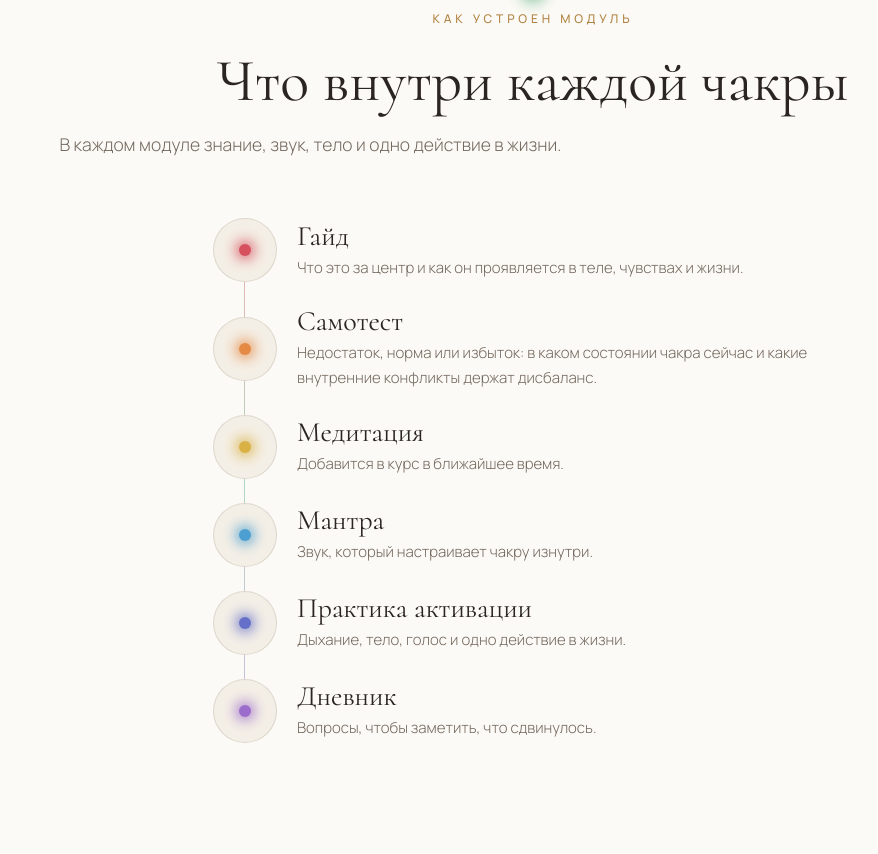
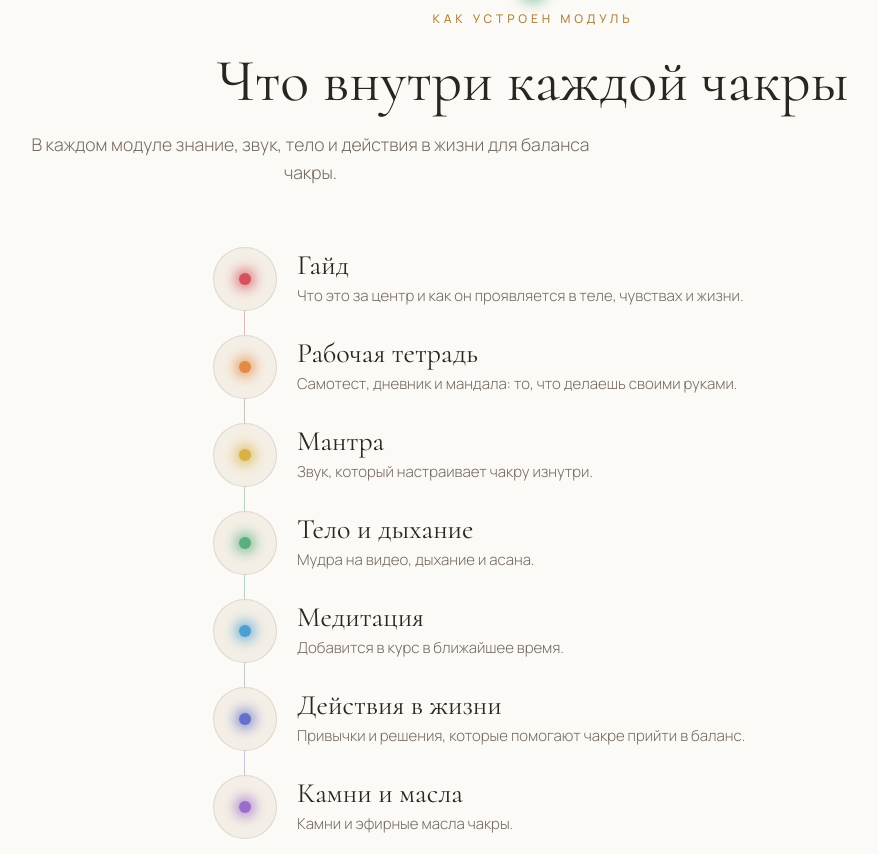
Before and after one commit to romashkagogamoga-afk/os, a plain HTML site: page index.html in a window 1280 px wide. Shown: the part 3407-4261 px from the top of the page, without its empty margins (107-985 px from the left). Drawn offline with Linux system fonts and the light colour scheme.

Commit message:
Update index.html

```diff
--- a/index.html
+++ b/index.html
@@ -91,14 +91,15 @@
 <section id="inside" style="--c:var(--c4)"><div class="in">
   <div class="mark"><span class="orb"></span><span class="eyebrow">Как устроен модуль</span></div>
   <h2 class="center">Что внутри каждой чакры</h2>
-  <p class="lead center">В каждом модуле знание, звук, тело и одно действие в жизни.</p>
+  <p class="lead center">В каждом модуле знание, звук, тело и действия в жизни для баланса чакры.</p>
   <ol class="path">
     <li style="--c:var(--c1)"><span class="ring"></span><div><h3>Гайд</h3><p>Что это за центр и как он проявляется в теле, чувствах и жизни.</p></div></li>
-    <li style="--c:var(--c2)"><span class="ring"></span><div><h3>Самотест</h3><p>Недостаток, норма или избыток: в каком состоянии чакра сейчас и какие внутренние конфликты держат дисбаланс.</p></div></li>
-    <li style="--c:var(--c3)"><span class="ring"></span><div><h3>Медитация</h3><p>Добавится в курс в ближайшее время.</p></div></li>
-    <li style="--c:var(--c5)"><span class="ring"></span><div><h3>Мантра</h3><p>Звук, который настраивает чакру изнутри.</p></div></li>
-    <li style="--c:var(--c6)"><span class="ring"></span><div><h3>Практика активации</h3><p>Дыхание, тело, голос и одно действие в жизни.</p></div></li>
-    <li style="--c:var(--c7)"><span class="ring"></span><div><h3>Дневник</h3><p>Вопросы, чтобы заметить, что сдвинулось.</p></div></li>
+    <li style="--c:var(--c2)"><span class="ring"></span><div><h3>Рабочая тетрадь</h3><p>Самотест, дневник и мандала: то, что делаешь своими руками.</p></div></li>
+    <li style="--c:var(--c3)"><span class="ring"></span><div><h3>Мантра</h3><p>Звук, который настраивает чакру изнутри.</p></div></li>
+    <li style="--c:var(--c4)"><span class="ring"></span><div><h3>Тело и дыхание</h3><p>Мудра на видео, дыхание и асана.</p></div></li>
+    <li style="--c:var(--c5)"><span class="ring"></span><div><h3>Медитация</h3><p>Добавится в курс в ближайшее время.</p></div></li>
+    <li style="--c:var(--c6)"><span class="ring"></span><div><h3>Действия в жизни</h3><p>Привычки и решения, которые помогают чакре прийти в баланс.</p></div></li>
+    <li style="--c:var(--c7)"><span class="ring"></span><div><h3>Камни и масла</h3><p>Камни и эфирные масла чакры.</p></div></li>
   </ol>
 </div></section>
 
@@ -161,7 +162,7 @@ bar.onclick=function(e){var r=bar.getBoundingClientRect();if(a.duration){a.curre
     <div class="plan main">
       <div class="eyebrow">Курс</div>
       <h3>Ось</h3>
-      <ul><li>7 модулей, все открыты сразу</li><li>7 мантр голосом Юлии. Медитации на каждую чакру добавятся, они войдут в курс без доплаты</li><li>Гайды, самотесты, психосоматика, практики, дневник</li><li>Закрытая Telegram-группа, у каждой чакры своя тема</li><li>Проходишь в своём ритме, доступ на год</li></ul>
+      <ul><li>7 модулей, все открыты сразу</li><li>7 мантр голосом Юлии. Медитации на каждую чакру добавятся, они войдут в курс без доплаты</li><li>Мантры, мудры, дыхание, асаны и рабочие тетради</li><li>Закрытая Telegram-группа, у каждой чакры своя тема</li><li>Проходишь в своём ритме, доступ на год</li></ul>
       <div class="price"><b>4 900 ₽</b><span>доступ на год, в своём ритме</span></div>
       <a class="btn" href="https://t.me/sova_chakra_bot?start=site">Войти в курс <span class="arr">→</span></a>
       <div class="addon">
```
